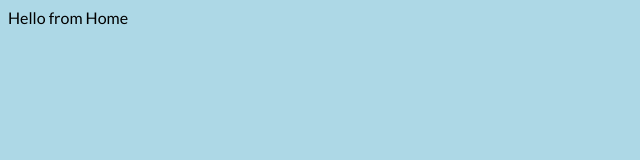
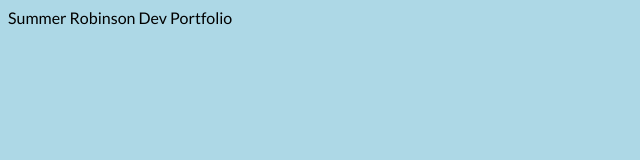
Before and after one commit to SummerinTech/react-router-portfolio, a React (Create React App) app: page / in a window 1280 px wide. Shown: the top 160 px of the page, without its empty margins (0-640 px from the left). Built offline with nearby package versions, Linux system fonts and the light colour scheme.

Commit message:
test out homepage

```diff
--- a/src/pages/Home.js
+++ b/src/pages/Home.js
@@ -1,7 +1,7 @@
 import React from "react";
 
 const Home = () => {
-	return <div>Hello from Home</div>;
+	return <div>Summer Robinson Dev Portfolio</div>;
 };
 
 export default Home;
```
